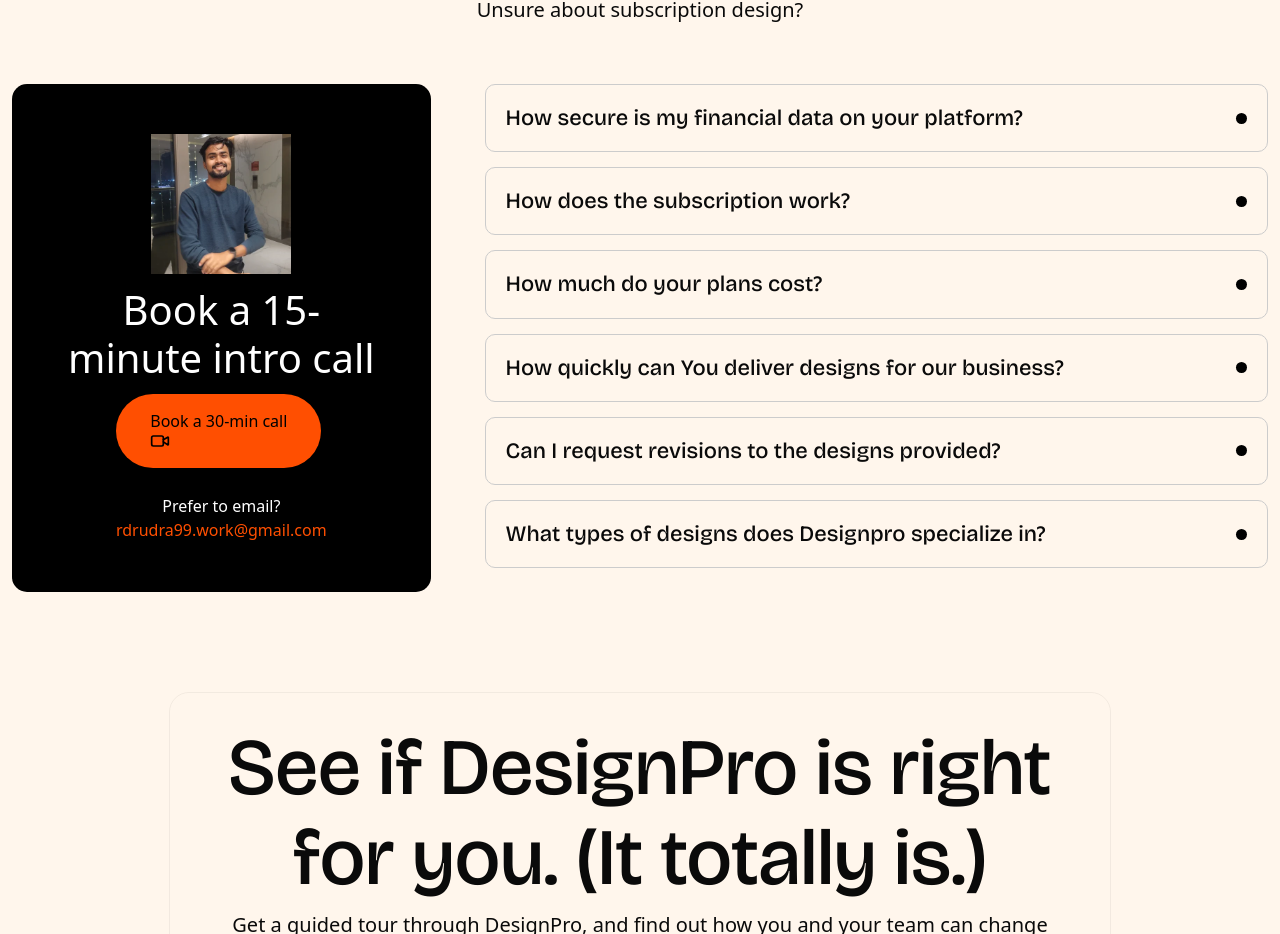
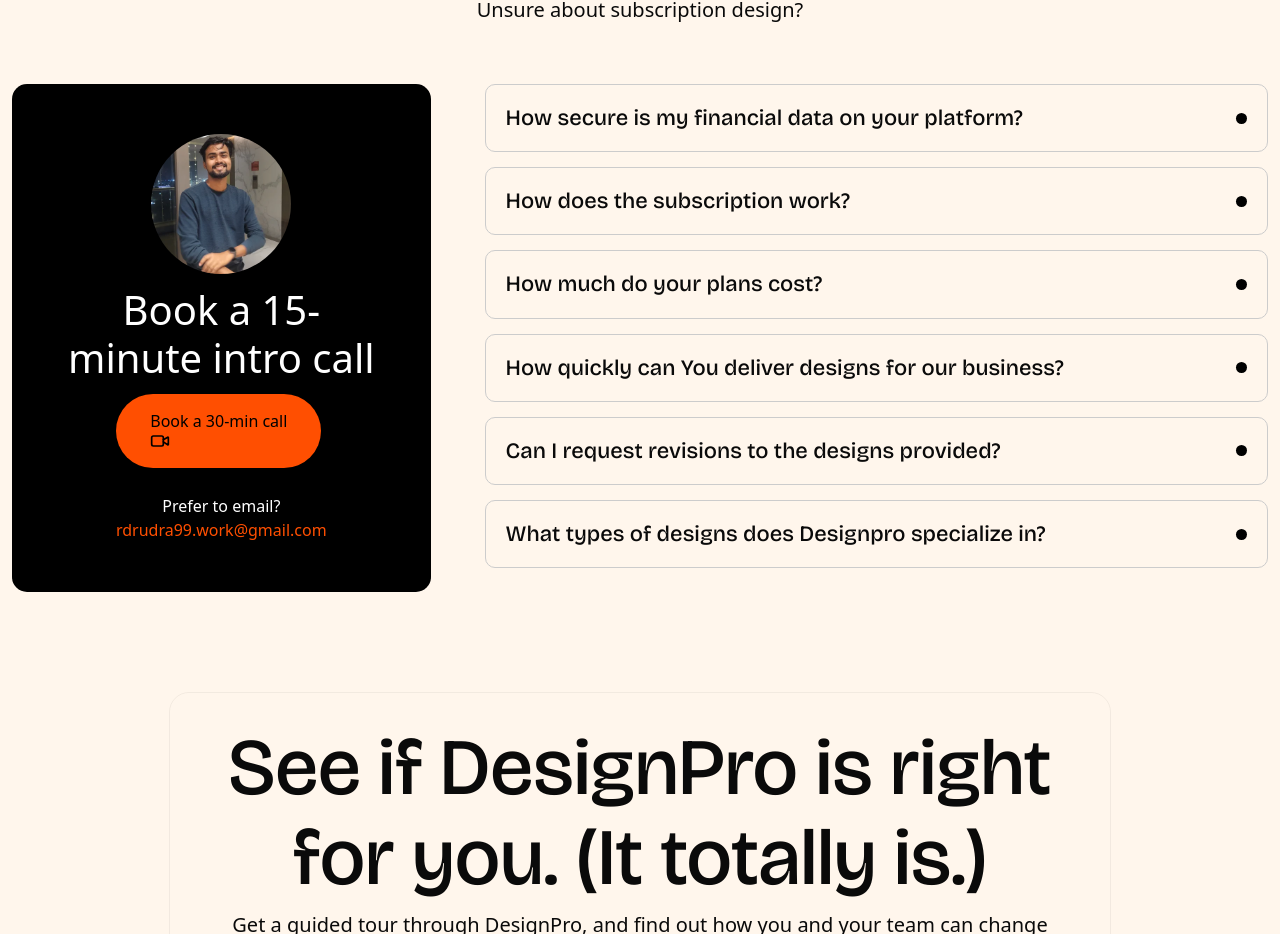
Before and after one commit to Rdrudra99/NextAgency, a Next.js app: page / in a window 1280 px wide. Shown: the part 6788-7722 px from the top of the page. Built offline with nearby package versions, Linux system fonts and the light colour scheme.

Commit message:
feat: replace anchor tag with Link component for navigation in Faq component

```diff
--- a/src/components/Faq.tsx
+++ b/src/components/Faq.tsx
@@ -2,6 +2,7 @@
 import { ArrowUpRight, Video, Plus, Minus } from "lucide-react";
 import React, { useState } from "react";
 import { motion, AnimatePresence } from "framer-motion";
+import Link from "next/link";
 
 interface FAQItem {
   question: string;
@@ -79,18 +80,18 @@ const Faq: React.FC = () => {
               src="/Rdrudra99.webp"
               alt="founder"
               title="founder"
-              className="max-w-[140px] max-h-[140px] mx-auto"
+              className="max-w-[140px] max-h-[140px] mx-auto rounded-full"
             />
             <h2 className="text-white lg:text-[40px] text-3xl lg:leading-[1.2] py-3">
               Book a 15-minute intro call
             </h2>
-            <a
+            <Link
               href="#"
               className="btn bg-primary text-secondary border-primary hover:bg-black-200 hover:text-white flex items-center justify-center gap-2"
             >
               Book a 30-min call
               <Video className="h-5 w-5" />
-            </a>
+            </Link>
             <p className="text-white mt-4">
               Prefer to email?{" "}
               <a href="mailto:rdrudra99.work@gmail.com" className="text-[#ff4f01]">
```
